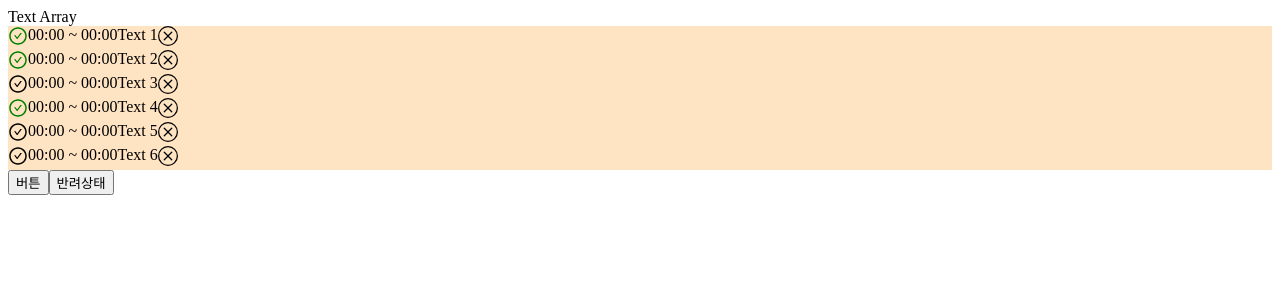
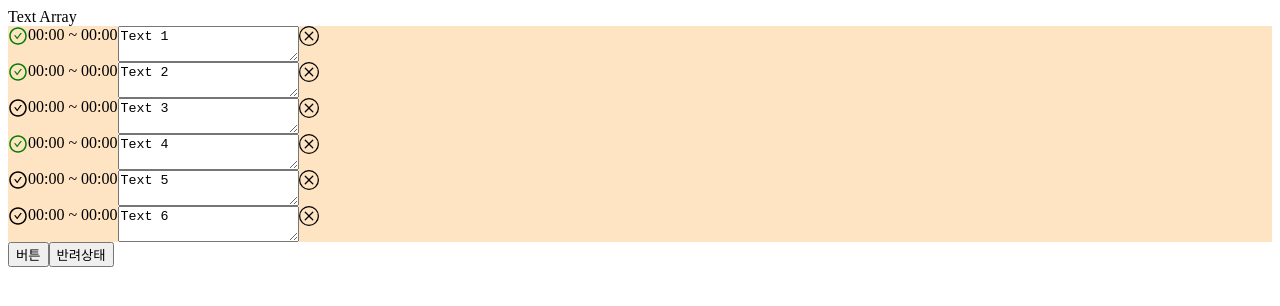
Before and after one commit to rmsoft-insu/nextboard, a Next.js app: page /proto in a window 1280 px wide. Shown: the top 306 px of the page. Built offline with nearby package versions, Linux system fonts and the light colour scheme.

Commit message:
아코디언 세팅

```diff
--- a/components/proto/Card.tsx
+++ b/components/proto/Card.tsx
@@ -3,6 +3,8 @@ import { useCallback, useEffect, useState } from "react";
 import { AiOutlineCheckCircle } from "react-icons/ai";
 import { BsXCircle } from "react-icons/bs";
 import styled from "styled-components";
+import RefineMeta from "./RefineMeta";
+import RefineText from "./RefineText";
 
 const variants: Variants = {
   open: {
@@ -47,7 +49,6 @@ const DeleteButton = styled.div`
 
 const Card = ({ setId, item, id, list, setList }) => {
   const [open, setOpen] = useState(false);
-
   const isOpen = id === item.id;
 
   const handleClick = () => {
@@ -100,7 +101,11 @@ const Card = ({ setId, item, id, list, setList }) => {
 
         <div>00:00 ~ 00:00</div>
 
-        <div onClick={handleClick}>{item.text}</div>
+        {/* 발화 문장 입력 받는 Component */}
+
+        <textarea onFocus={handleClick} onBlur={handleClick}>
+          {item.text}
+        </textarea>
 
         <DeleteButton onClick={() => handleDelete(item)}>
           <BsXCircle size={20} />
@@ -115,7 +120,8 @@ const Card = ({ setId, item, id, list, setList }) => {
           variants={variants}
           style={{ width: "100%", backgroundColor: "skyblue" }}
         >
-          <div>Contents</div>
+          {/* Meta 데이터 입력 받는 Component */}
+          <RefineMeta />
         </motion.div>
       </AnimatePresence>
     </div>
--- /dev/null
+++ b/components/proto/RefineMeta.tsx
@@ -0,0 +1,5 @@
+const RefineMeta = () => {
+  return <div>Refine Meta</div>;
+};
+
+export default RefineMeta;
--- /dev/null
+++ b/components/proto/RefineText.tsx
@@ -0,0 +1,9 @@
+const RefineText = ({ item }) => {
+  return (
+    <>
+      <textarea onClick={(e) => console.log(e)}>{item.text}</textarea>
+    </>
+  );
+};
+
+export default RefineText;
```
